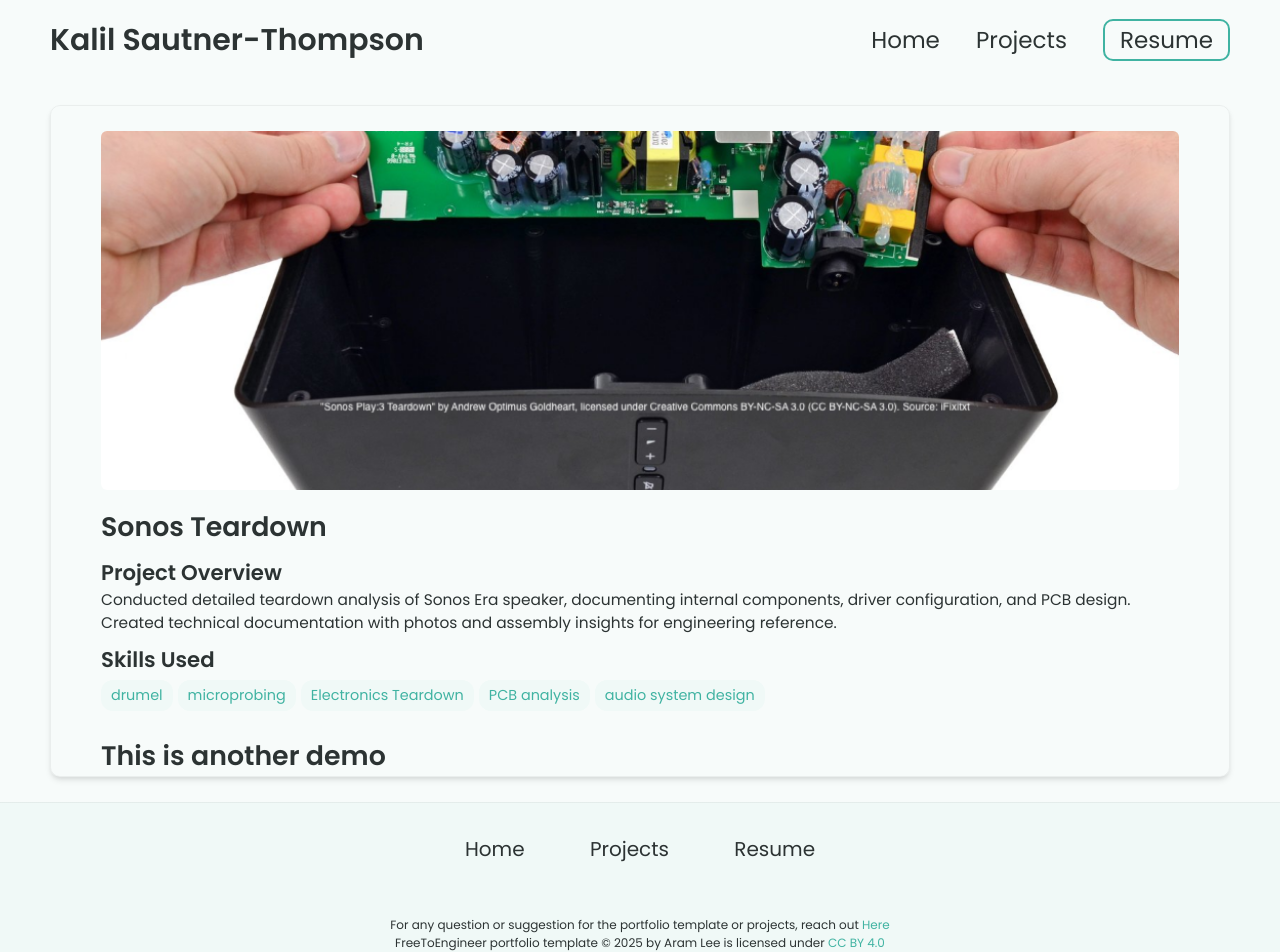
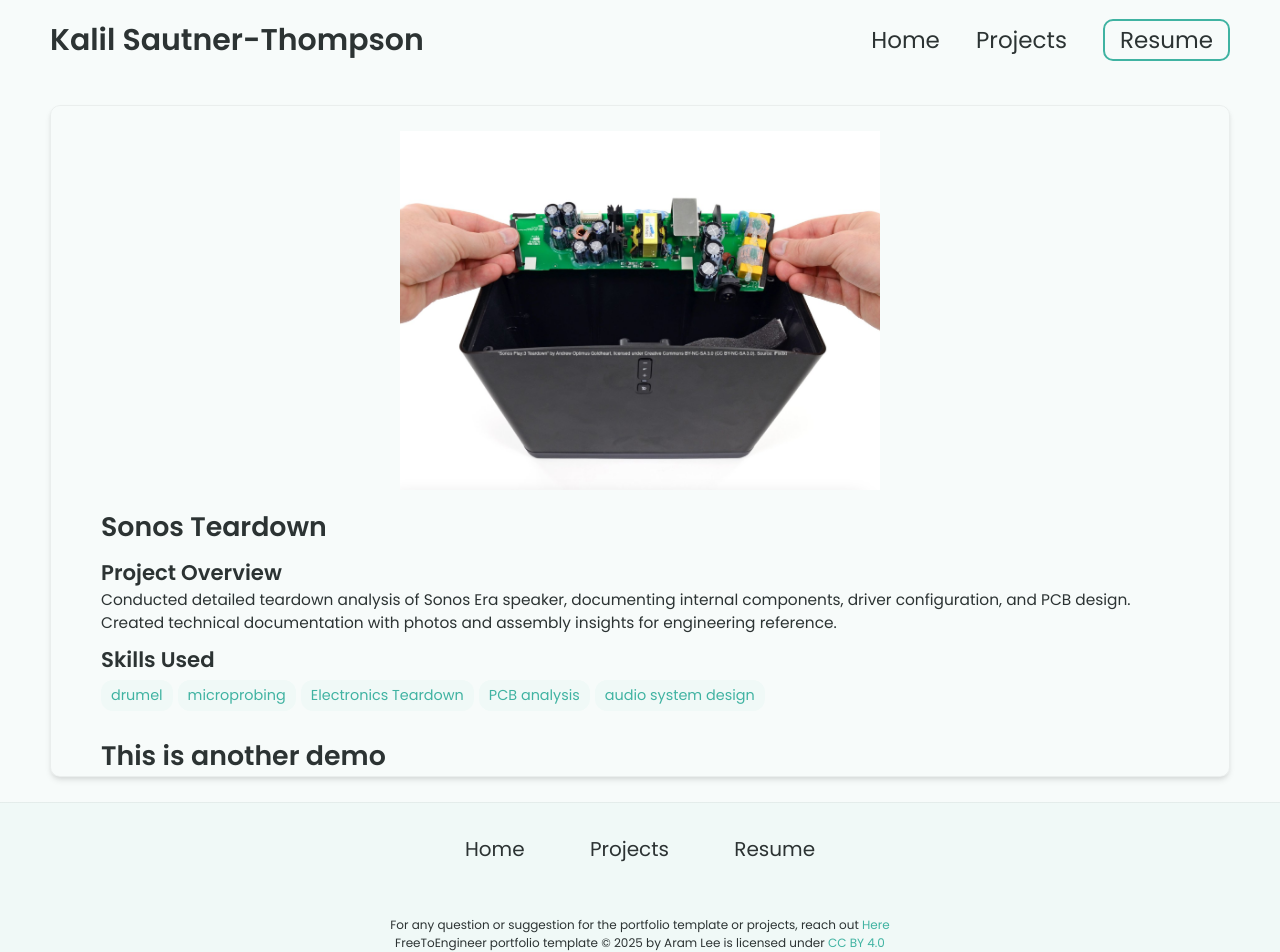
Before and after one commit to PROFLAYTON9/PROFLAYTON9.github.io, a Jekyll site: the page built from _projects/sonos-teardown/index.md, in a window 1280 px wide. Built offline with Jekyll 4.4.1, drawn with Linux system fonts in a browser that asks for light colours.

Commit message:
Update post.html

```diff
--- a/_layouts/post.html
+++ b/_layouts/post.html
@@ -8,7 +8,7 @@ layout: wrapper
 
         {% assign folder_path = page.path | split: "/" | slice: 0, 2 | join: "/" %}
         {% assign image_path = "/" | append: folder_path | append: page['main-image'] %}
-        <img class="shrinkToFit" src="{{ image_path }}" alt="{{ page.title }} image">
+        <img style="height: 100%; width: 100%; object-fit: contain" src="{{ image_path }}" alt="{{ page.title }} image">
 
         <div class="title-header">
             <h1>{{page.title}}</h1>
```
